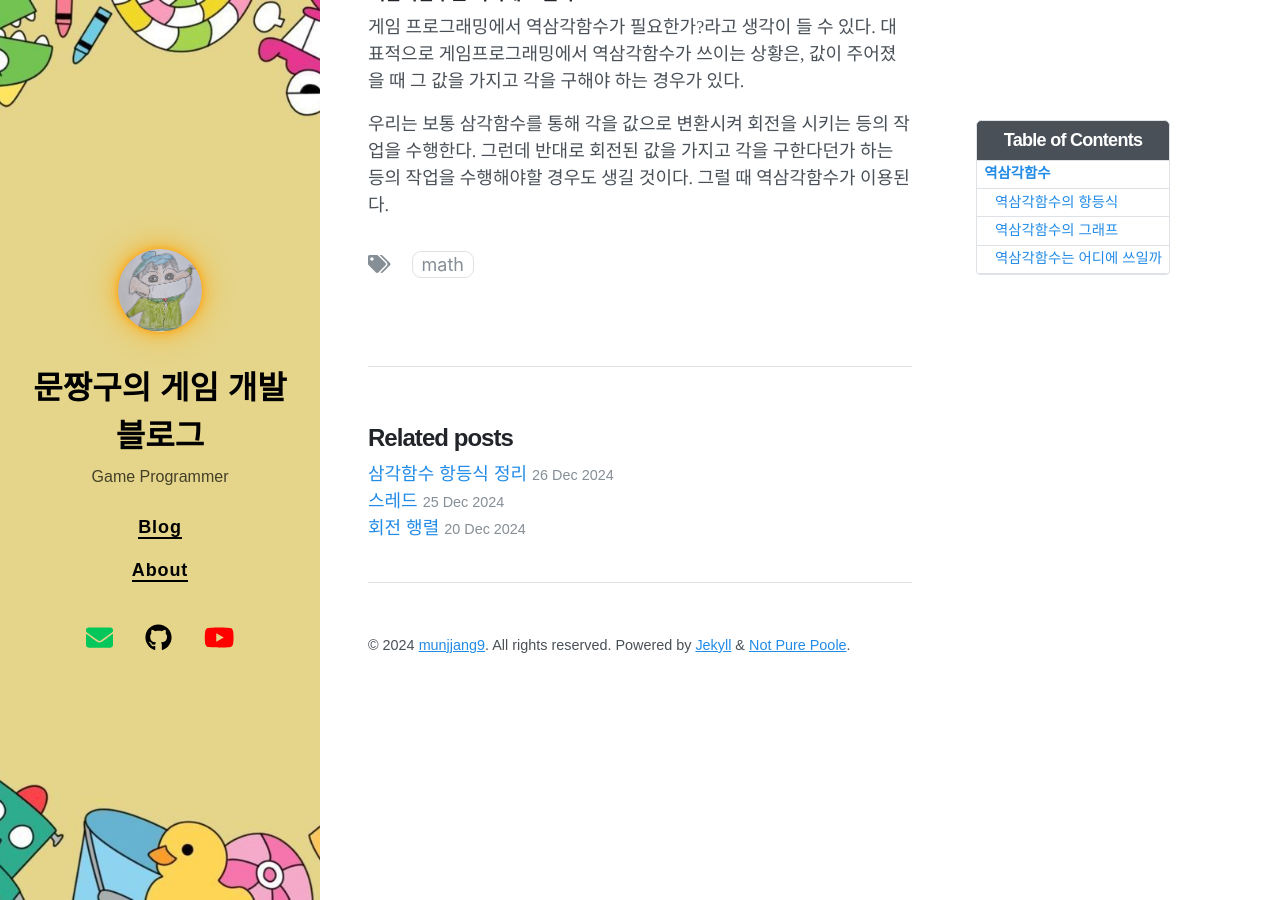
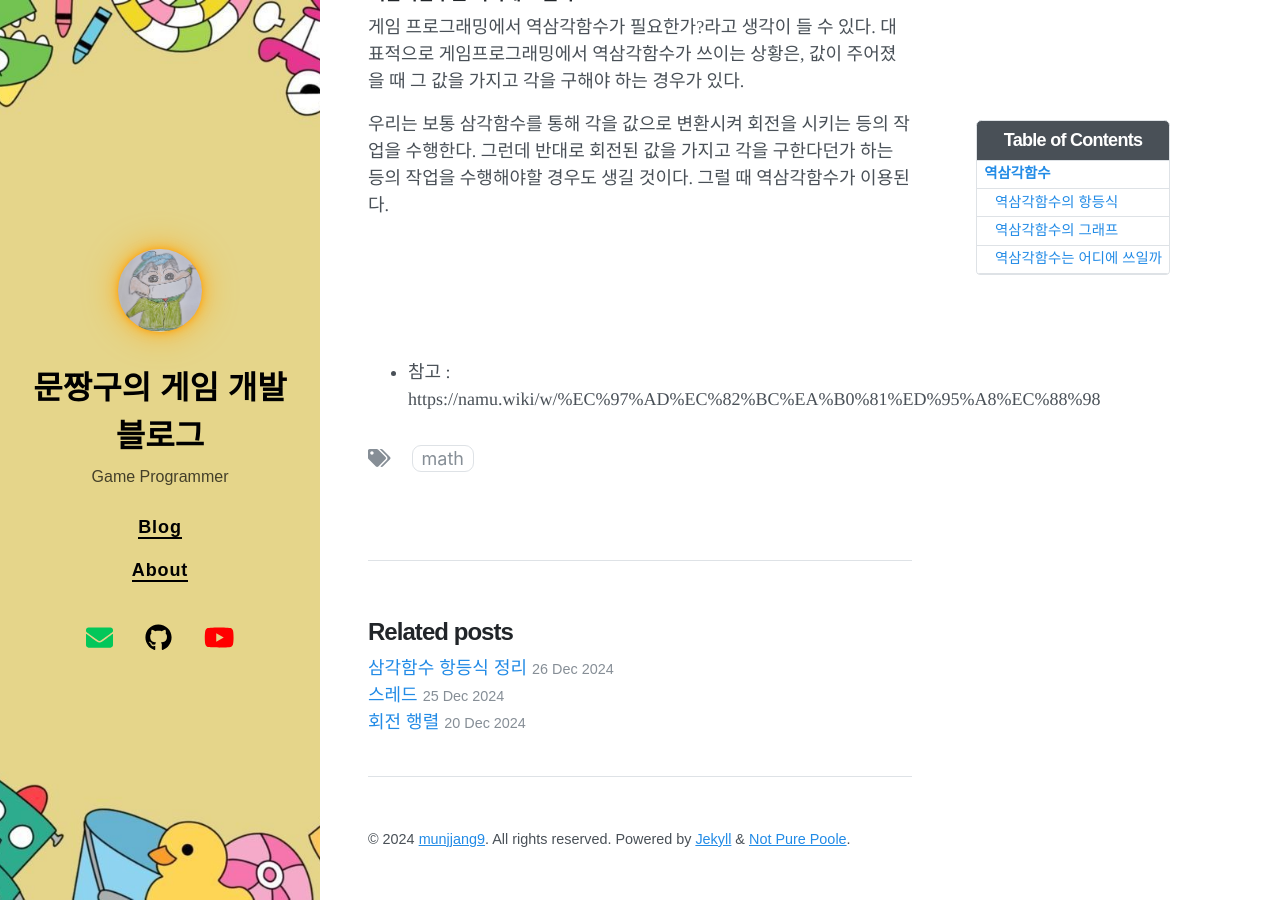
Before and after one commit to munjjang9/munjjang9.github.io, a Jekyll site: the page built from _posts/2024-12-19-TK-Inverse-Trigonometric.md, in a window 1280 px wide and 900 px high, scrolled down 2754 px. Built offline with Jekyll 4.4.1, drawn with Linux system fonts in a browser that asks for light colours; nearby versions of some CDN libraries; comment, search, counter and statistics services are not loaded.

Commit message:
Update 2024-12-19-TK-Inverse-Trigonometric.md

```diff
--- a/_posts/2024-12-19-TK-Inverse-Trigonometric.md
+++ b/_posts/2024-12-19-TK-Inverse-Trigonometric.md
@@ -41,3 +41,10 @@ toc: true
 게임 프로그래밍에서 역삼각함수가 필요한가?라고 생각이 들 수 있다. 대표적으로 게임프로그래밍에서 역삼각함수가 쓰이는 상황은, 값이 주어졌을 때 그 값을 가지고 각을 구해야 하는 경우가 있다.
 
 우리는 보통 삼각함수를 통해 각을 값으로 변환시켜 회전을 시키는 등의 작업을 수행한다. 그런데 반대로 회전된 값을 가지고 각을 구한다던가 하는 등의 작업을 수행해야할 경우도 생길 것이다. 그럴 때 역삼각함수가 이용된다.
+
+<br>
+<br>
+<br>
+<br>
+
+- 참고 : https://namu.wiki/w/%EC%97%AD%EC%82%BC%EA%B0%81%ED%95%A8%EC%88%98
```
